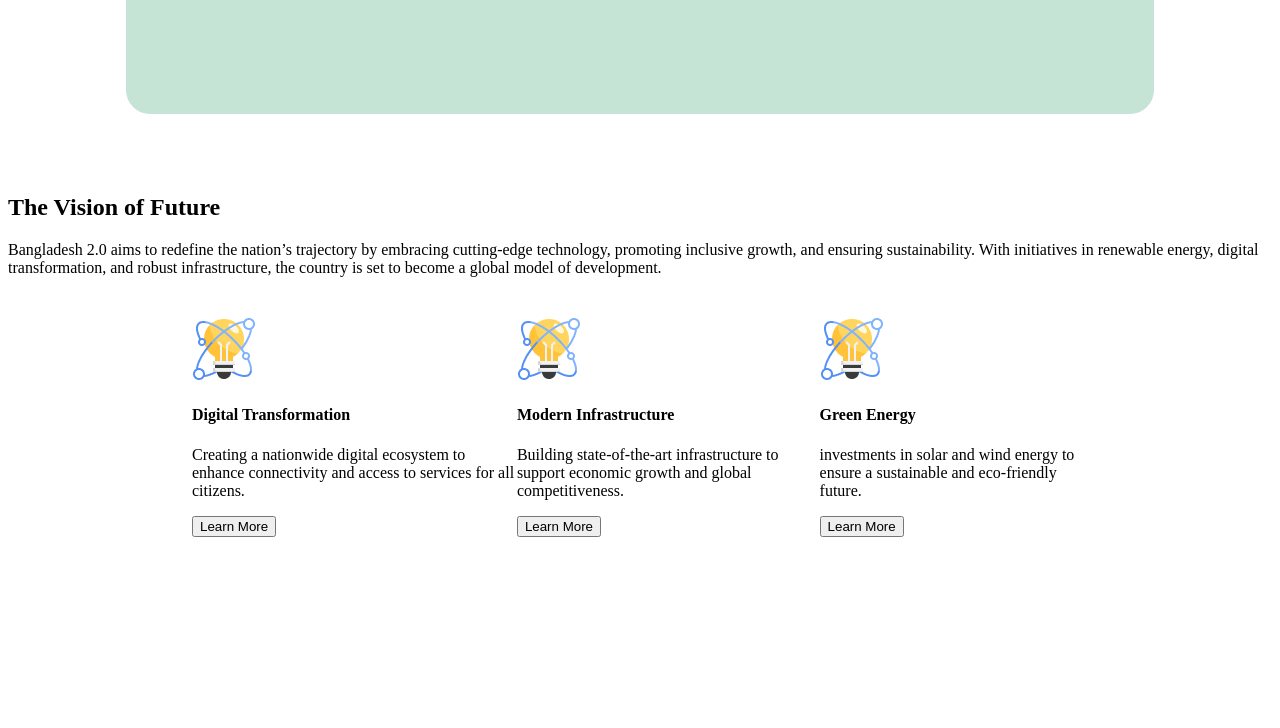
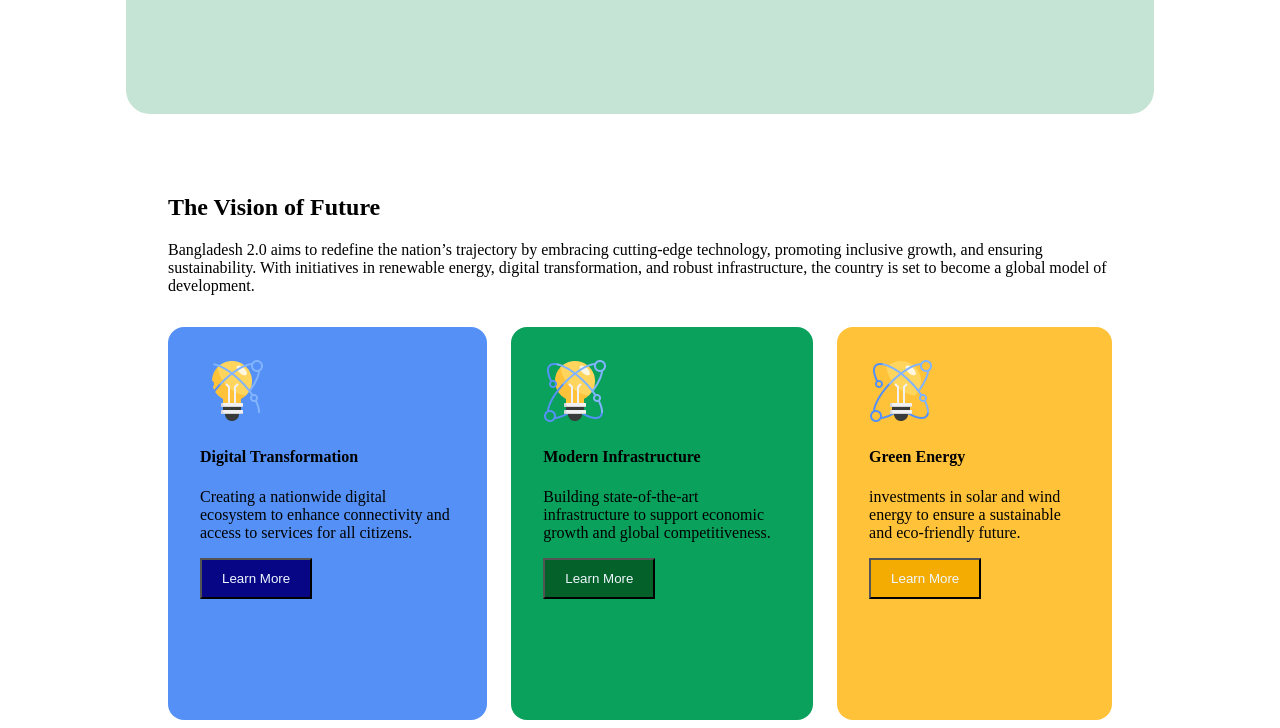
Before and after one commit to farhan1878/Bangladesh2.0, a plain HTML site: page index.html in a window 1280 px wide. Shown: the part 671-1399 px from the top of the page. Before the commit the page ends 1240 px from the top, so only its background shows below. Drawn offline with Linux system fonts and the light colour scheme.

Commit message:
end card

```diff
--- a/index.html
+++ b/index.html
@@ -27,27 +27,27 @@
     </header>
     <main>
         <section >
-            <div>
+            <div> <div class="card-div">
                 <h1 class="card-v">The Vision of Future</h1>
-                <p>Bangladesh 2.0 aims to redefine the nation’s trajectory by embracing cutting-edge technology, promoting inclusive growth, and ensuring sustainability. With initiatives in renewable energy, digital transformation, and robust infrastructure, the country is set to become a global model of development.</p>
+                <p>Bangladesh 2.0 aims to redefine the nation’s trajectory by embracing cutting-edge technology, promoting inclusive growth, and ensuring sustainability. With initiatives in renewable energy, digital transformation, and robust infrastructure, the country is set to become a global model of development.</p></div>
                 <section class="card-sec
-                "><div class="card">
+                "><div class="card-blue">
                     <img src="assets/card-icon.png" alt="">
                     <h4 class="cars-t">Digital Transformation</h4>
                     <p class="card-p">Creating a nationwide digital ecosystem to enhance connectivity and access to services for all citizens.</p>
-                    <button class="card-b">Learn More</button>
+                    <button class="card-bb">Learn More</button>
                 </div>
-                <div class="card">
+                <div class="card-green">
                     <img src="assets/card-icon.png" alt="">
                     <h4 class="cars-t">Modern Infrastructure</h4>
                     <p class="card-p">Building state-of-the-art infrastructure to support economic growth and global competitiveness.</p>
-                    <button class="card-b">Learn More</button>
+                    <button class="button-g">Learn More</button>
                 </div>
-                <div class="card">
+                <div class="card-yeallo">
                     <img src="assets/card-icon.png" alt="">
                     <h4 class="cars-t">Green Energy</h4>
                     <p class="card-p">investments in solar and wind energy to ensure a sustainable and eco-friendly future.</p>
-                    <button class="card-b">Learn More</button>
+                    <button class="card-by">Learn More</button>
                 </div></section>
                 </div>
         </section>
--- a/styles/styles.css
+++ b/styles/styles.css
@@ -52,7 +52,22 @@ text-align: left;}
 /* cards style */
 .card-sec{display: flex;
 justify-content: center;
-padding: 24px;
+
 margin-inline-start: 160px;
 margin-inline-end: 160px;
+gap: 24px
+;
 }
+.card-blue{background-color: #5490F5;border-radius: 16px;
+ padding: 32px 32px 121px 32px;}
+.card-green{background-color: #09A15C;border-radius: 16px;padding: 32px 32px 121px 32px}
+.card-yeallo{background-color: #FFC239;border-radius: 16px;padding: 32px 32px 121px 32px}
+.card-bb{background-color:rgb(7, 7, 134);
+color: aliceblue;padding: 11px 20px ; border: 252px 256px 32px 32px ;}
+.card-bb:hover{background-color: rgb(18, 102, 24);}
+.button-g{
+background-color: #05612a;color: aliceblue;padding: 11px 20px;
+}.button-g:hover{background-color: #5490F5;}
+.card-by{background-color: #f4ac03;color: aliceblue;padding: 11px 20px;}
+.card-by:hover{background-color: red;}
+.card-div{margin: 80px 160px 32px 160px;}
```
